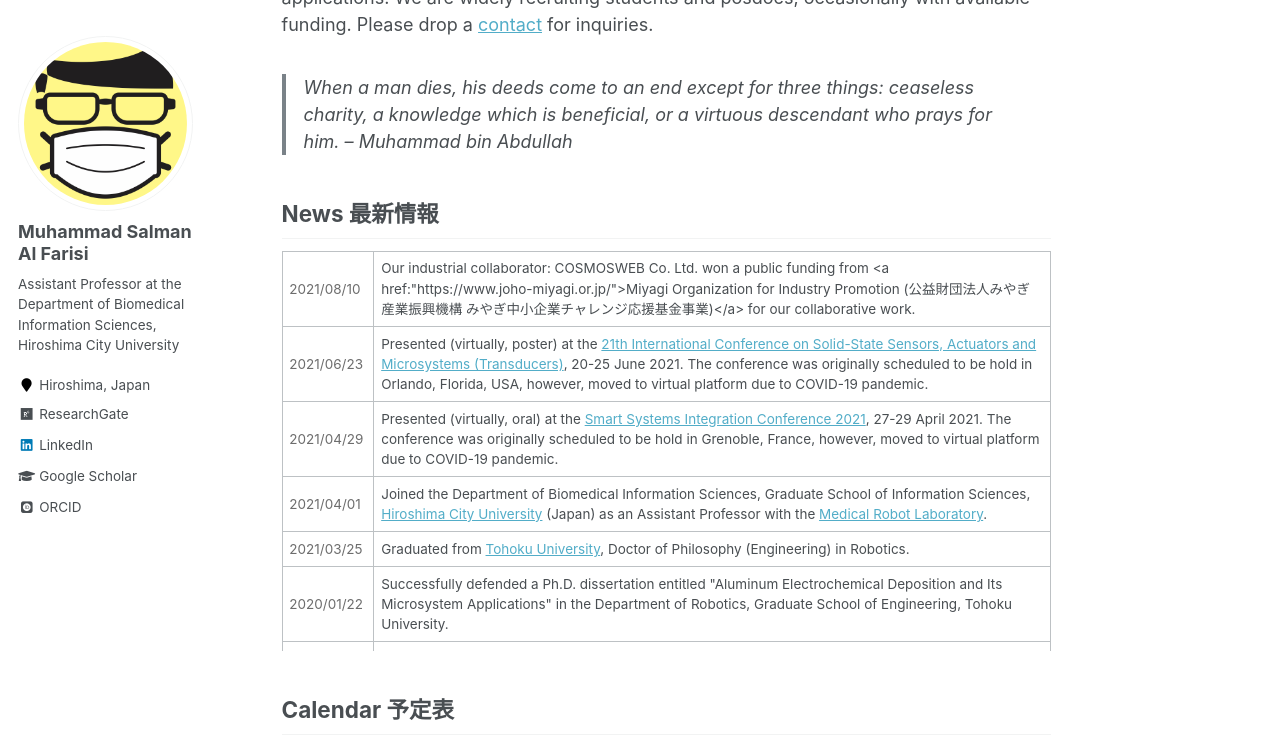
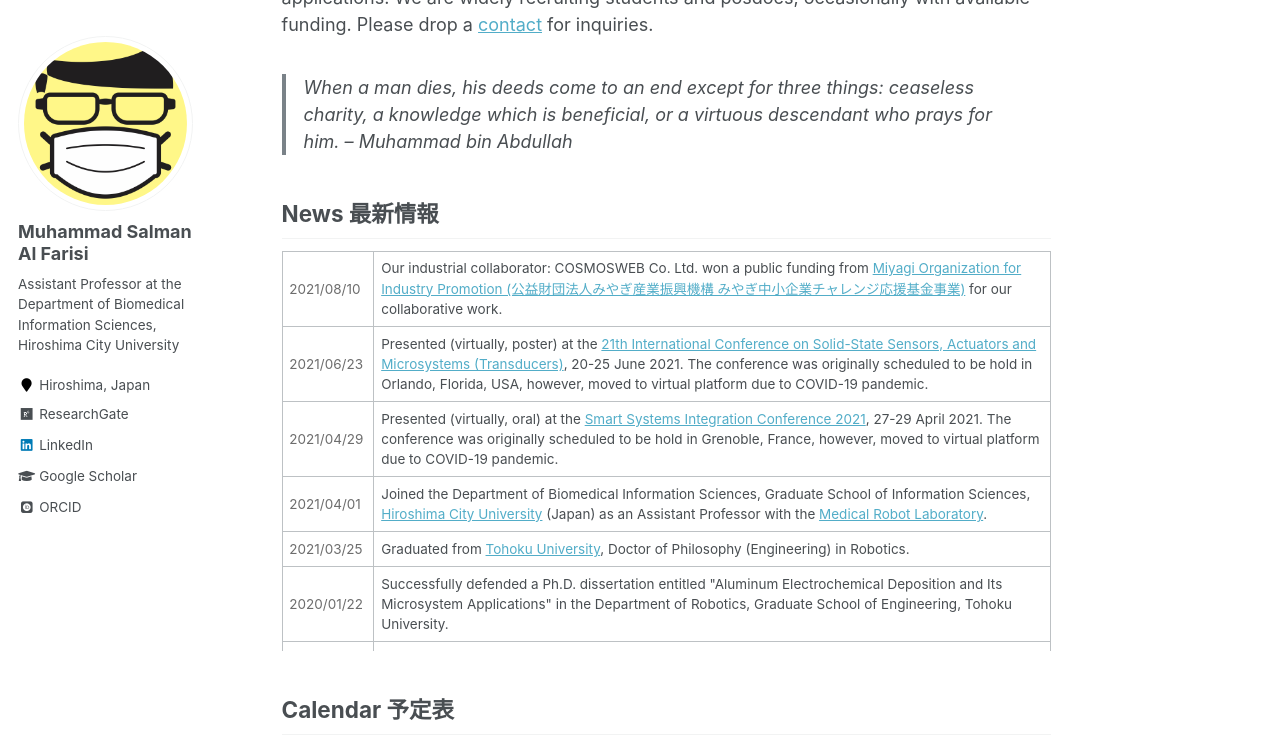
Before and after one commit to msalfarisi/msalfarisi.github.io, a Jekyll site: the page built from _pages/home.md, in a window 1280 px wide and 900 px high, scrolled down 457 px, cut to the strip 0-742 px from the top of the window. Built offline with Jekyll 4.4.1, drawn with Linux system fonts in a browser that asks for light colours; some web fonts are replaced.

Commit message:
Update home.md

```diff
--- a/_pages/home.md
+++ b/_pages/home.md
@@ -24,7 +24,7 @@
  <table style="width:100%">
   <tr>
     <td style="color:#6d6d6d;">2021/08/10</td>
-    <td>Our industrial collaborator: COSMOSWEB Co. Ltd. won a public funding from <a href:"https://www.joho-miyagi.or.jp/">Miyagi Organization for Industry Promotion (公益財団法人みやぎ産業振興機構 みやぎ中小企業チャレンジ応援基金事業)</a> for our collaborative work.</td>
+    <td>Our industrial collaborator: COSMOSWEB Co. Ltd. won a public funding from <a href="https://www.joho-miyagi.or.jp/">Miyagi Organization for Industry Promotion (公益財団法人みやぎ産業振興機構 みやぎ中小企業チャレンジ応援基金事業)</a> for our collaborative work.</td>
   </tr>
   <tr>
     <td style="color:#6d6d6d;">2021/06/23</td>
```
